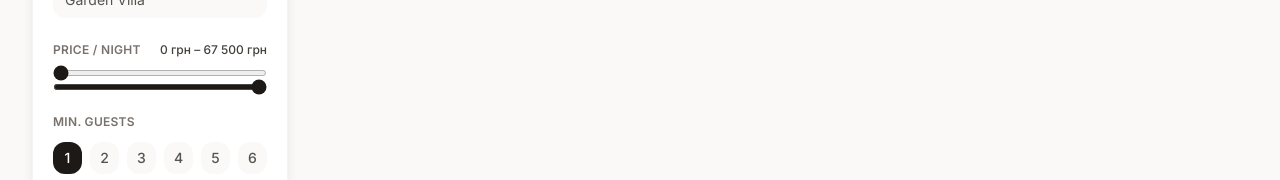
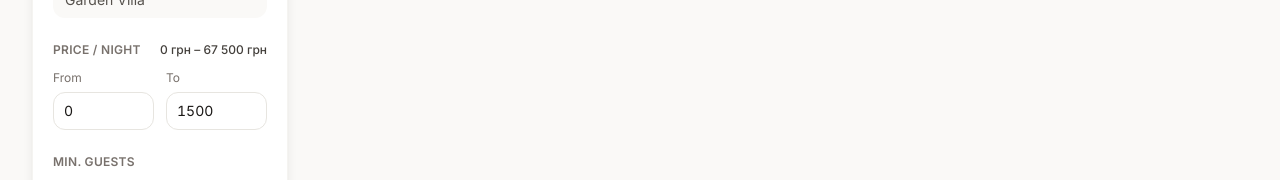
Before and after one commit to STEPS-LAB/horeca-demo2, a Next.js app: page /en/rooms in a window 1280 px wide. Shown: the part 760-940 px from the top of the page. Built offline with nearby package versions, Linux system fonts and the light colour scheme; no server answers; the database is empty.

Commit message:
зміна редагування ціни у фільтрах

```diff
--- a/components/rooms/RoomFilters.tsx
+++ b/components/rooms/RoomFilters.tsx
@@ -26,9 +26,14 @@ const featureOptions = [
   'Living Room',
 ];
 
+function clampPrice(n: number, max: number) {
+  if (!Number.isFinite(n)) return 0;
+  return Math.min(max, Math.max(0, Math.round(n)));
+}
+
 export function RoomFilters({ state, totalCount }: RoomFiltersProps) {
   const t = useTranslations();
-  const sliderId = useId();
+  const priceFieldId = useId();
   const {
     filter,
     filteredRooms,
@@ -131,29 +136,49 @@ export function RoomFilters({ state, totalCount }: RoomFiltersProps) {
             {formatCurrency(filter.priceRange[0])} – {formatCurrency(filter.priceRange[1])}
           </span>
         </div>
-        <div className="flex flex-col gap-2">
-          <label htmlFor={`${sliderId}-min`} className="sr-only">{t.rooms.filtersUi.minimumPrice}</label>
+        <div className="grid grid-cols-2 gap-3">
+          <div>
+            <label htmlFor={`${priceFieldId}-from`} className="block text-xs text-stone-500 mb-1.5">
+              {t.rooms.filtersUi.priceFrom}
+            </label>
             <input
-            id={`${sliderId}-min`}
-            type="range"
+              id={`${priceFieldId}-from`}
+              type="number"
+              inputMode="numeric"
               min={0}
               max={MAX_PRICE}
-            step={25}
+              step={1}
               value={filter.priceRange[0]}
-            onChange={(e) => setPriceRange([+e.target.value, filter.priceRange[1]])}
-            className="w-full accent-stone-900 h-1.5 rounded-full cursor-pointer"
+              onChange={(e) => {
+                const raw = e.target.value;
+                const lo = raw === '' ? 0 : clampPrice(Number(raw), MAX_PRICE);
+                const hi = filter.priceRange[1];
+                setPriceRange([Math.min(lo, hi), hi]);
+              }}
+              className="w-full rounded-lg border border-stone-200 bg-white px-2.5 py-2 text-sm text-stone-900 tabular-nums focus:border-gold-500 focus:outline-none focus:ring-2 focus:ring-gold-500/30"
             />
-          <label htmlFor={`${sliderId}-max`} className="sr-only">{t.rooms.filtersUi.maximumPrice}</label>
+          </div>
+          <div>
+            <label htmlFor={`${priceFieldId}-to`} className="block text-xs text-stone-500 mb-1.5">
+              {t.rooms.filtersUi.priceTo}
+            </label>
             <input
-            id={`${sliderId}-max`}
-            type="range"
+              id={`${priceFieldId}-to`}
+              type="number"
+              inputMode="numeric"
               min={0}
               max={MAX_PRICE}
-            step={25}
+              step={1}
               value={filter.priceRange[1]}
-            onChange={(e) => setPriceRange([filter.priceRange[0], +e.target.value])}
-            className="w-full accent-stone-900 h-1.5 rounded-full cursor-pointer"
+              onChange={(e) => {
+                const raw = e.target.value;
+                const hi = raw === '' ? MAX_PRICE : clampPrice(Number(raw), MAX_PRICE);
+                const lo = filter.priceRange[0];
+                setPriceRange([lo, Math.max(hi, lo)]);
+              }}
+              className="w-full rounded-lg border border-stone-200 bg-white px-2.5 py-2 text-sm text-stone-900 tabular-nums focus:border-gold-500 focus:outline-none focus:ring-2 focus:ring-gold-500/30"
             />
+          </div>
         </div>
       </div>
 
--- a/i18n/dictionaries/en.ts
+++ b/i18n/dictionaries/en.ts
@@ -115,6 +115,8 @@ const en = {
       clear: 'Clear',
       showing: 'Showing {shown} of {total} rooms',
       pricePerNight: 'Price / Night',
+      priceFrom: 'From',
+      priceTo: 'To',
       minGuests: 'Min. Guests',
       minimumPrice: 'Minimum price',
       maximumPrice: 'Maximum price',
--- a/i18n/dictionaries/ua.ts
+++ b/i18n/dictionaries/ua.ts
@@ -111,6 +111,8 @@ const ua = {
       clear: 'Очистити',
       showing: 'Показано {shown} з {total} номерів',
       pricePerNight: 'Ціна / Ніч',
+      priceFrom: 'Від',
+      priceTo: 'До',
       minGuests: 'Мін. гостей',
       minimumPrice: 'Мінімальна ціна',
       maximumPrice: 'Максимальна ціна',
```
Lines whose indentation alone changed are shown as unchanged.
